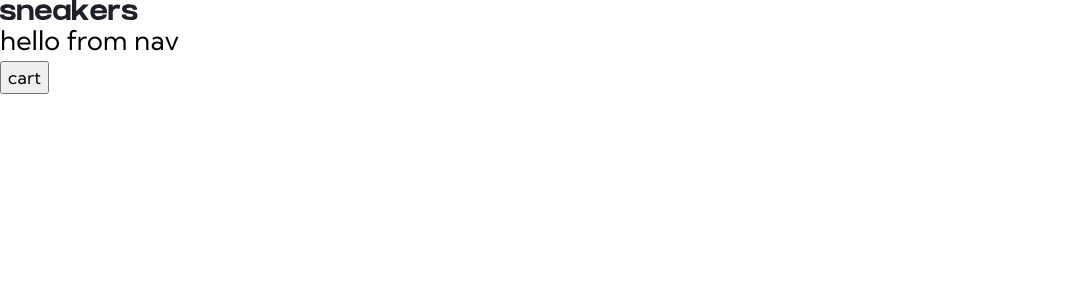
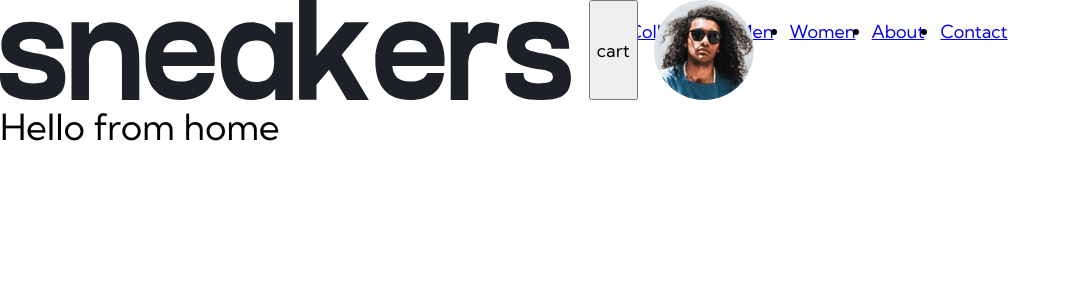
Before and after one commit to Adel-Al-Qosi/E-commerce-project, a React (Create React App) app: page / in a window 1280 px wide. Shown: the top 300 px of the page, without its empty margins (0-1071 px from the left). Built offline with nearby package versions, Linux system fonts and the light colour scheme; a web font is replaced by a local one.

Commit message:
add home, navbar, and header components

```diff
--- a/package.json
+++ b/package.json
@@ -8,6 +8,7 @@
     "@testing-library/user-event": "^12.8.3",
     "react": "^18.2.0",
     "react-dom": "^18.2.0",
+    "react-router-dom": "^6.11.1",
     "react-scripts": "5.0.1"
   },
   "scripts": {
--- a/src/App.js
+++ b/src/App.js
@@ -1,15 +1,22 @@
+import { BrowserRouter as Router, Routes, Route } from "react-router-dom";
 import Header from "./components/Header";
+import Home from "./components/Home";
 
 function App() {
   return (
-    <Header />
+    <Router>
+      <Header />
+      <Routes>
+        <Route path='/' element={<Home />} />
+      </Routes>
+    </Router>
   );
 }
 
 const Root = () => {
   return (
     <App />
-  )
-}
+  );
+};
 
 export default Root;
--- a/src/components/Header.jsx
+++ b/src/components/Header.jsx
@@ -1,14 +1,20 @@
-import NavBar from "./NavBar"
-import logo from "../images/logo.svg"
+import NavBar from "./NavBar";
+import logo from "../images/logo.svg";
+import avatar from '../images/image-avatar.png'
 
-export default () => {
-    return (
-        <header>
-            <img src={logo} />
-            <NavBar />
-            <div>
-                <button>cart</button>
-            </div>
-        </header>
-    )
-}
+const Header = () => {
+  return (
+    <header className="flex">
+      <div className="flex">
+        <img src={logo} alt="logo"/>
+        <NavBar />
+      </div>
+      <div className="flex">
+        <button>cart</button>
+        <img src={avatar} alt="avatar" />
+      </div>
+    </header>
+  );
+};
+
+export default Header
--- /dev/null
+++ b/src/components/Home.jsx
@@ -0,0 +1,7 @@
+function Home() {
+    return (
+        <h1>Hello from home</h1>
+    )
+}
+
+export default Home
--- a/src/components/NavBar.jsx
+++ b/src/components/NavBar.jsx
@@ -1,7 +1,28 @@
-export default () => {
-    return (
-        <nav>
-            <h1>hello from nav</h1>
-        </nav>
-    )
-}
+import { NavLink } from "react-router-dom";
+import '../index.css'
+
+const NavBar = () => {
+  return (
+    <nav>
+      <ul className="flex">
+        <li>
+          <NavLink exact to="/">Collections</NavLink>
+        </li>
+        <li>
+          <NavLink to="/Men">Men</NavLink>
+        </li>
+        <li>
+          <NavLink to="/Women">Women</NavLink>
+        </li>
+        <li>
+          <NavLink to="/About">About</NavLink>
+        </li>
+        <li>
+          <NavLink to="/Contact">Contact</NavLink>
+        </li>
+      </ul>
+    </nav>
+  );
+};
+
+export default NavBar;
```
Also changed, not shown: src/styles/Design-system.html (deleted, +0 -22 lines), 1 other file (tests, documents, lock files or other folders).
